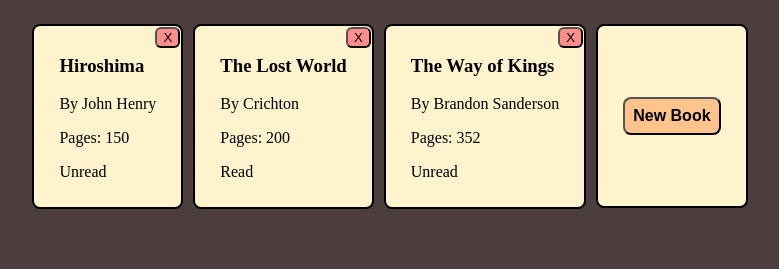
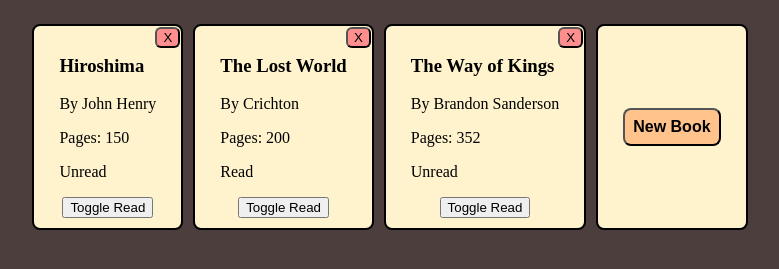
Before and after one commit to CRSpeight/OdinProject-Library, a plain HTML site: page index.html in a window 1280 px wide. Shown: the part 61-330 px from the top of the page, without its empty margins (250-1029 px from the left). Drawn offline with Linux system fonts and the light colour scheme.

Commit message:
Toggle read button added. Base requirements complete

```diff
--- a/script.js
+++ b/script.js
@@ -29,6 +29,7 @@ function render() {
     const pages = document.createElement("p");
     const read = document.createElement("p");
     const deleteBtn = document.createElement("button");
+    const toggleBtn = document.createElement("button");
     title.textContent = e.title;
     author.textContent = "By " + e.author;
     pages.textContent = "Pages: " + e.pages;
@@ -41,10 +42,15 @@ function render() {
     deleteBtn.dataset.index = i;
     deleteBtn.classList.add("deleteBtn");
 
+    toggleBtn.textContent = "Toggle Read";
+    toggleBtn.dataset.index = i;
+    toggleBtn.classList.add("toggleBtn");
+
     div.appendChild(title);
     div.appendChild(author);
     div.appendChild(pages);
     div.appendChild(read);
+    div.appendChild(toggleBtn);
     div.appendChild(deleteBtn);
     container.appendChild(div);
   });
@@ -64,6 +70,13 @@ function render() {
     b.addEventListener("click", () => {
       myLibrary.splice(b.getAttribute("data-index"), 1);
       render();
+    });
+  });
+
+  const toggleButtons = document.querySelectorAll(".toggleBtn");
+  toggleButtons.forEach((b) => {
+    b.addEventListener("click", () => {
+      myLibrary[b.getAttribute("data-index")].toggleRead();
     });
   });
 }
--- a/style.css
+++ b/style.css
@@ -12,7 +12,7 @@
   display: flex;
   justify-content: center;
   align-items: center;
-  height: 10rem;
+  height: 11.4rem;
 }
 
 body {
@@ -47,3 +47,8 @@ h1 {
   border-radius: 8px;
   font-size: medium;
 }
+
+.toggleBtn {
+  margin: 0 auto;
+  display: block;
+}
```
